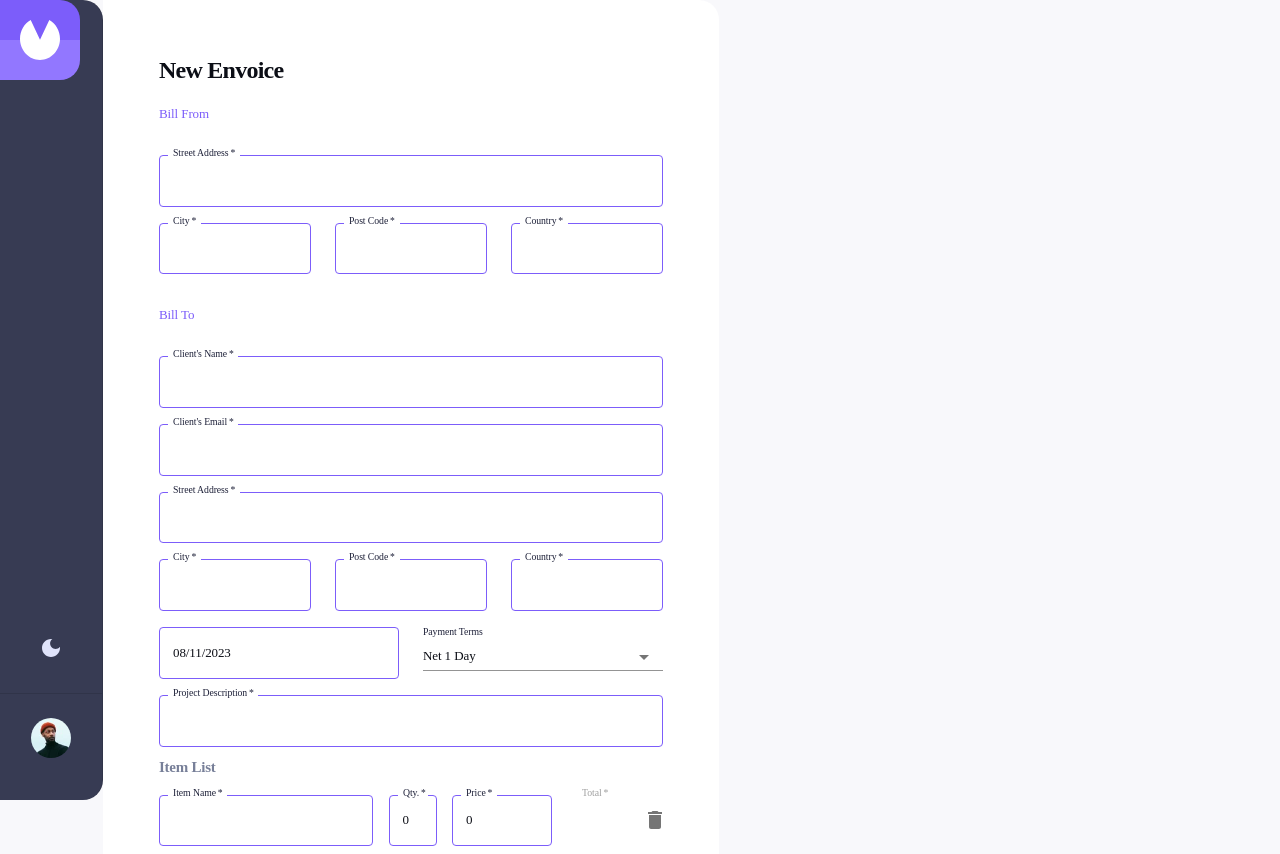
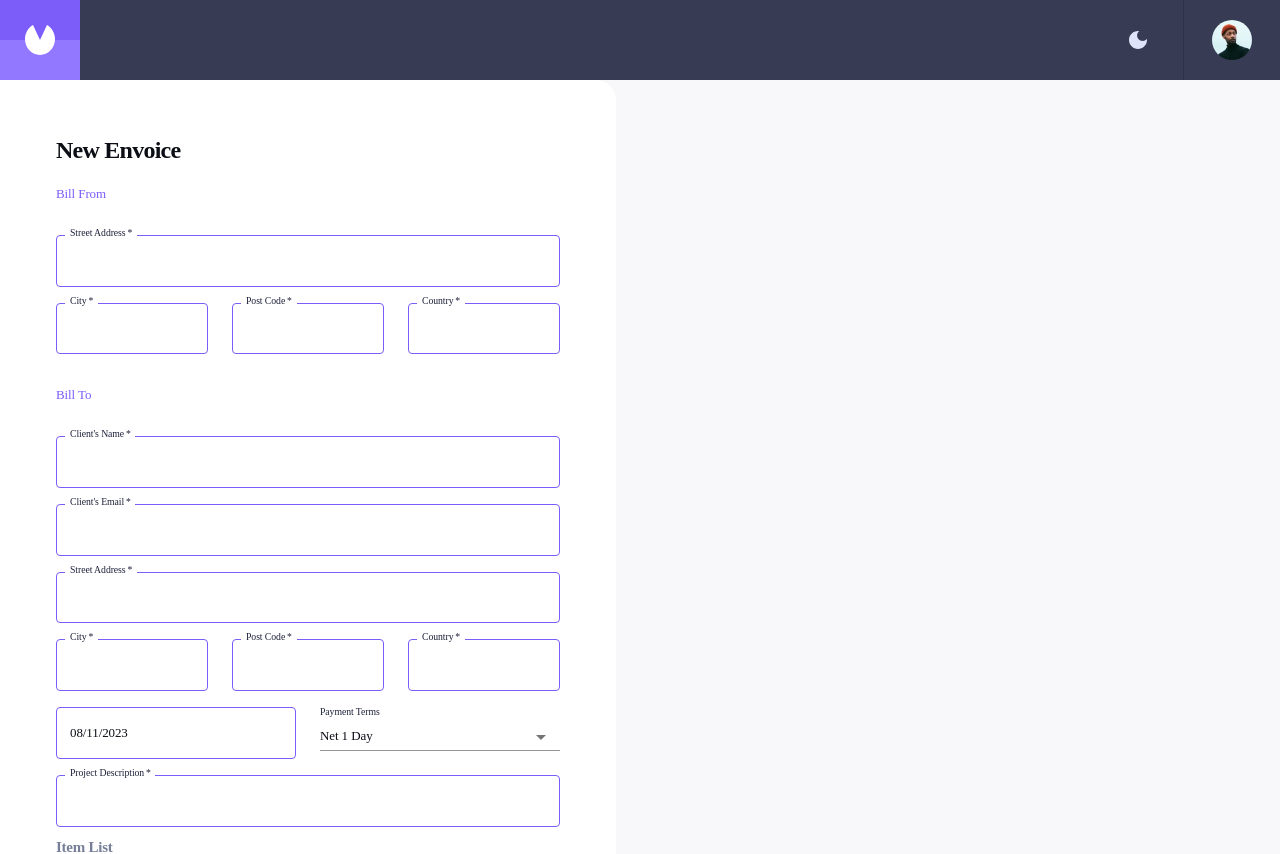
Before and after one commit to giga-gogosashvili/invoice-app, a React (Create React App) app: page /invoices/create in a window 1280 px wide. Shown: the top 854 px of the page. Built offline with nearby package versions, Linux system fonts and the light colour scheme; no server answers.

Commit message:
invoices header responsive

```diff
--- a/src/components/Drawer.tsx
+++ b/src/components/Drawer.tsx
@@ -31,14 +31,15 @@ function NavDrawer() {
           sx={{
             flexGrow: 0,
             background: "linear-gradient(to bottom , #7C5DFA 50%, #9277FF 50%)",
-            width: { xl: 103, md: 80, sm: 72 },
-            height: { xl: 103, md: 80, sm: 72 },
-
+            // width: { xl: 103, md: 80, xs: 72 },
+            // height: { xl: 103, md: 80, xs: 72 },
+            width: "103px",
+            height: "103px",
             display: "flex",
             flexDirection: "column",
             justifyContent: "center",
-            borderTopRightRadius: 20,
-            borderBottomRightRadius: 20,
+            borderTopRightRadius: "20px",
+            borderBottomRightRadius: "20px",
             mb: "555.9px",
           }}
         >
@@ -46,8 +47,8 @@ function NavDrawer() {
             alt="logo"
             src={Logo}
             style={{
-              width: 40,
-              height: 40,
+              width: "40px",
+              height: "40px",
               margin: "0 auto",
             }}
           />
@@ -66,8 +67,8 @@ function NavDrawer() {
           }}
         >
           <DarkModeIcon
-            width={20}
-            height={20}
+            width={"20px"}
+            height={"20px"}
             sx={{
               color: "info.light",
               "&:hover": {
--- a/src/components/EditCreate.tsx
+++ b/src/components/EditCreate.tsx
@@ -32,9 +32,6 @@ import Drawer from "../components/Drawer";
 import Button from "@mui/material/Button";
 
 export default function EditCreate() {
-  const matches = useMediaQuery("(min-width:992px)");
-  const direction = matches ? "row" : "column";
-
   const { id } = useParams();
   const [invoice, setInvoice] = useState<InvoiceResponse | undefined>(
     undefined
@@ -141,6 +138,9 @@ export default function EditCreate() {
     mt: "24px",
     color: "#7C5DFA",
   };
+
+  const matches = useMediaQuery("(min-width:1440px)");
+  const direction = matches ? "row" : "column";
 
   return (
     <Box
--- a/src/components/FilterButton.tsx
+++ b/src/components/FilterButton.tsx
@@ -5,6 +5,7 @@ import FormControl from "@mui/material/FormControl";
 import Select, { SelectChangeEvent } from "@mui/material/Select";
 import Typography from "@mui/material/Typography";
 import Checkbox from "@mui/material/Checkbox";
+import useMediaQuery from "@mui/material/useMediaQuery";
 
 interface Props {
   setFilterStatus: (a: string) => void;
@@ -14,50 +15,34 @@ export default function FilterButton(props: Props) {
   const handleChange = (event: SelectChangeEvent) => {
     props.setFilterStatus(event.target.value as string);
   };
+  const matches = useMediaQuery("(min-width:768px)");
 
   return (
     <Box>
       <FormControl
         sx={{
-          width: 117.46,
-          height: 15,
+          width: { md: "140.46px", xs: "79.5px" },
+          height: "15px",
           border: "none",
           "& fieldset": { border: "none" },
         }}
         fullWidth
       >
         <InputLabel id="demo-simple-select-label">
-          <Typography variant="body2" color="text.primary">
+          <Typography variant="h4" color="text.primary">
             {" "}
-            Filter by status
+            {matches ? "Filter by status" : "Filter"}
           </Typography>
         </InputLabel>
         <Select
           variant="outlined"
-          sx={{
-            "&.MuiNativeSelect-icon": {
-              color: "red",
-            },
-          }}
           labelId="demo-simple-select-label"
           id="demo-simple-select"
           value={props.filterStatus}
           label="Status"
           onChange={handleChange}
         >
-          <MenuItem
-            value={undefined}
-            color="text.secondary"
-            sx={{
-              "& .MuiMenuItem-root": {
-                color: "info.main",
-                typography: "body1",
-                backgroundColor: "red",
-              },
-            }}
-          >
-            All
-          </MenuItem>
+          <MenuItem value={undefined}>All</MenuItem>
           <MenuItem value={"draft"}>Draft</MenuItem>
           <MenuItem value={"pending"}>Pending</MenuItem>
           <MenuItem value={"paid"}>Paid</MenuItem>
--- a/src/components/Invoice.tsx
+++ b/src/components/Invoice.tsx
@@ -31,7 +31,6 @@ import NavBar from "./NavBar";
 import useMediaQuery from "@mui/material/useMediaQuery";
 
 export default function Invoice() {
-  const matches = useMediaQuery("(min-width:992px)");
 
   const { id } = useParams();
   const [invoice, setInvoice] = useState<InvoiceResponse | undefined>(
@@ -76,6 +75,7 @@ export default function Invoice() {
         navigate("/invoices");
       });
   };
+  const matches = useMediaQuery("(min-width:1440px)");
   const direction = matches ? "row" : "column";
 
   return (
--- a/src/components/Invoices.tsx
+++ b/src/components/Invoices.tsx
@@ -69,7 +69,6 @@ export const getStatusColor = (
 };
 
 export default function Invoices() {
-  const matches = useMediaQuery("(min-width:992px)");
   const [invoices, setInvoices] = useState<InvoiceResponse[]>([]);
   const [filterStatus, setFilterStatus] = useState<string | undefined>(
     undefined
@@ -96,6 +95,9 @@ export default function Invoices() {
     }
   }, [filterStatus]);
 
+  const matches = useMediaQuery("(min-width:1440px)");
+  const matchesXS = useMediaQuery("(min-width:768px)");
+
   const direction = matches ? "row" : "column";
 
   return (
@@ -110,20 +112,36 @@ export default function Invoices() {
 
       {/* <Drawer></Drawer> */}
 
-      <Box sx={{ margin: "0 auto", width: { xl: 730, md: 672, sm: 327 } }}>
+      <Box
+        sx={{
+          margin: "0 auto",
+          width: { xl: "730px", md: "672px", xs: "327px" },
+        }}
+      >
         <Box sx={{ display: "flex", alignItems: "center" }}>
           <Box>
-            <Typography color="text.primary" variant="h1" sx={{ mt: "78px" }}>
+            <Typography
+              color="text.primary"
+              sx={{
+                mt: { xl: "78px", md: "62px", xs: "36px" },
+                typography: { md: "h1", xs: "h2" },
+              }}
+            >
               Invoices{" "}
             </Typography>{" "}
             <Typography
               color="info.main"
               variant="body1"
-              sx={{ mt: "16px", mb: "64px" }}
+              sx={{
+                mt: { md: "16px", xs: "8px" },
+                mb: { md: "64px", xs: "32px" },
+              }}
             >
-              {invoices.length > 0
-                ? `There are ${invoices.length} total invoices`
-                : "No invoices"}
+              {(invoices.length > 0 &&
+                (matchesXS
+                  ? `There are ${invoices.length} total invoices`
+                  : `${invoices.length} invoices`)) ||
+                "No invoices"}
             </Typography>{" "}
           </Box>
           <Box
@@ -154,7 +172,7 @@ export default function Invoices() {
                 <StyledButton
                   sx={{
                     bgcolor: "primary.main",
-                    width: "150px",
+                    width: { md: "150px", xs: "90px" },
                     "&:hover": {
                       backgroundColor: "#9277FF",
                       boxShadow: "none",
@@ -167,7 +185,7 @@ export default function Invoices() {
                   variant="contained"
                   startIcon={<AddCircleIcon style={{ fontSize: "28px" }} />}
                 >
-                  New Invoice
+                  {matchesXS ? "New Invoice" : "New"}
                 </StyledButton>
               </Link>
             </Stack>
--- a/src/components/NavBar.tsx
+++ b/src/components/NavBar.tsx
@@ -17,7 +17,10 @@ import DarkModeIcon from "@mui/icons-material/DarkMode";
 export default function NavBar() {
   return (
     <Box sx={{ flexGrow: 1 }}>
-      <AppBar position="static" sx={{ backgroundColor: "#373B53" }}>
+      <AppBar
+        position="static"
+        sx={{ backgroundColor: "#373B53", height: { md: "80px", xs: "72px" } }}
+      >
         <Toolbar
           disableGutters
           sx={{
@@ -33,14 +36,13 @@ export default function NavBar() {
                 flexGrow: 0,
                 background:
                   "linear-gradient(to bottom , #7C5DFA 50%, #9277FF 50%)",
-                width: { xl: 103, md: 80, sm: 72 },
-                height: { xl: 103, md: 80, sm: 72 },
+                width: { md: "80px", sm: "72px" },
+                height: { md: "80px", sm: "72px" },
 
                 display: "flex",
                 flexDirection: "column",
                 justifyContent: "center",
-                borderTopRightRadius: 20,
-                borderBottomRightRadius: 20,
+
                 //   mb: "555.9px",
               }}
             >
@@ -48,8 +50,8 @@ export default function NavBar() {
                 alt="logo"
                 src={Logo}
                 style={{
-                  width: 40,
-                  height: 40,
+                  width: "38%",
+                  height: "38%",
                   margin: "0 auto",
                 }}
               />
@@ -65,12 +67,12 @@ export default function NavBar() {
               // backgroundColor: "green",
               alignItems: "center",
               flexWrap: "wrap",
-              pr: "33.1px",
+              pr: { md: "33.1px", xs: "25.1px" },
             }}
           >
             <DarkModeIcon
-              width={20}
-              height={20}
+              width={"20px"}
+              height={"20px"}
               sx={{
                 color: "info.light",
                 "&:hover": {
@@ -102,7 +104,7 @@ export default function NavBar() {
               //   backgroundColor: "red",
               alignItems: "center",
               flexWrap: "wrap",
-              width: "88px",
+              width: { md: "96px", xs: "80px" },
               m: "0",
             }}
           >
@@ -110,8 +112,8 @@ export default function NavBar() {
               alt="avatar"
               src={image}
               sx={{
-                width: "40px",
-                height: "40px",
+                width: { md: "40px", xs: "32px" },
+                height: { md: "40px", xs: "32px" },
               }}
             />
           </Box>
--- a/src/themeLight.tsx
+++ b/src/themeLight.tsx
@@ -4,6 +4,7 @@ import {
   Shadows,
   useTheme,
 } from "@mui/material/styles";
+
 // import { PaletteMode } from "@mui/material";
 // import useMediaQuery from "@mui/material/useMediaQuery";
 
@@ -207,9 +208,7 @@ const getDesignTokens = (mode: any) => ({
     // },
     // MuiMenuItem: {
     //   styleOverrides: {
-    //     root: {
-    //       backgroundColor: "grey.900",
-    //     },
+    //     root: {typography: "h4",}
     //   },
     // },
   },
```
Also changed, not shown: tsconfig.json (+5 -2 lines).
